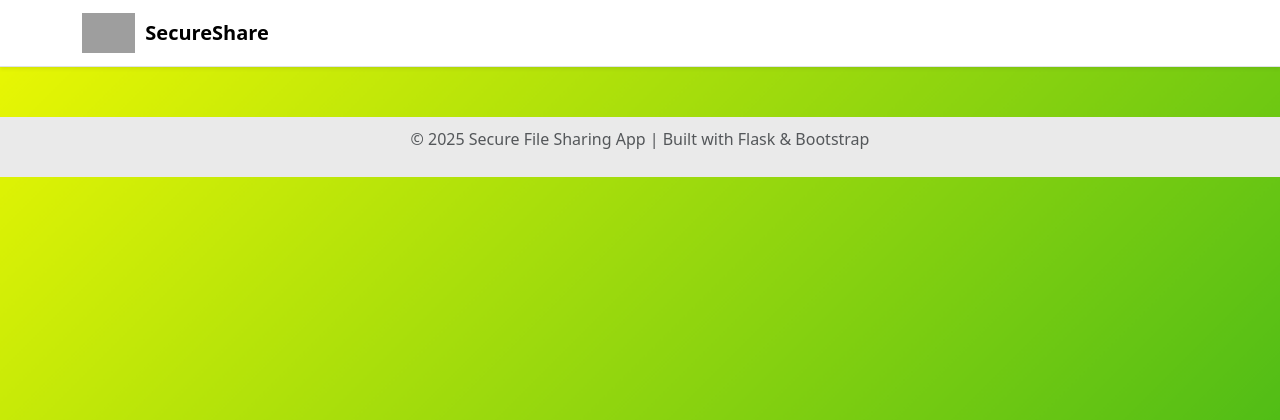
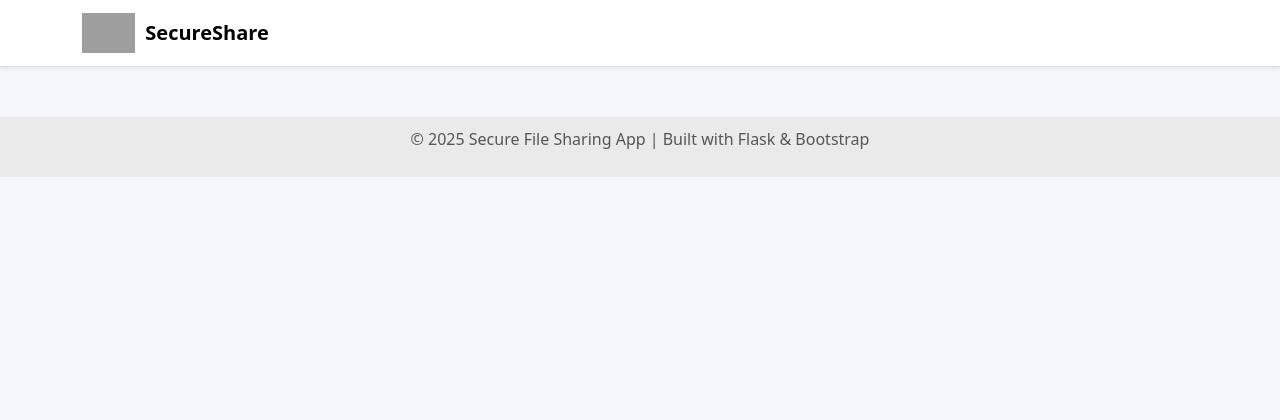
Before and after one commit to AJ3637/secure-file-sharing-app, a Flask app: template templates/layout.html in a window 1280 px wide. Shown: the top 420 px of the page. Run offline with Flask 3, Linux system fonts and the light colour scheme; the template is opened without the code that fills it, so the values that code supplies are empty; grey boxes are pictures that could not be loaded.

Commit message:
Update layout.html

```diff
--- a/templates/layout.html
+++ b/templates/layout.html
@@ -1,4 +1,4 @@
-<!-- ======================= layout.html (Updated with Animated Background) ======================= -->
+<!-- ======================= layout.html (Updated) ======================= -->
 <!DOCTYPE html>
 <html lang="en">
 <head>
@@ -7,18 +7,7 @@
   <title>Secure File Sharing</title>
   <link href="https://cdn.jsdelivr.net/npm/bootstrap@5.3.0/dist/css/bootstrap.min.css" rel="stylesheet">
   <style>
-    body {
-      background: linear-gradient(-45deg, #4CBB17, #FFFF00, #0000FF, #4CBB17);
-      background-size: 400% 400%;
-      animation: gradientBG 15s ease infinite;
-    }
-
-    @keyframes gradientBG {
-      0% { background-position: 0% 50%; }
-      50% { background-position: 100% 50%; }
-      100% { background-position: 0% 50%; }
-    }
-
+    body { background: #f5f7fa; }
     .navbar-brand img { height: 40px; margin-right: 10px; }
     footer { background: #eaeaea; padding: 10px; text-align: center; margin-top: 50px; }
   </style>
```
